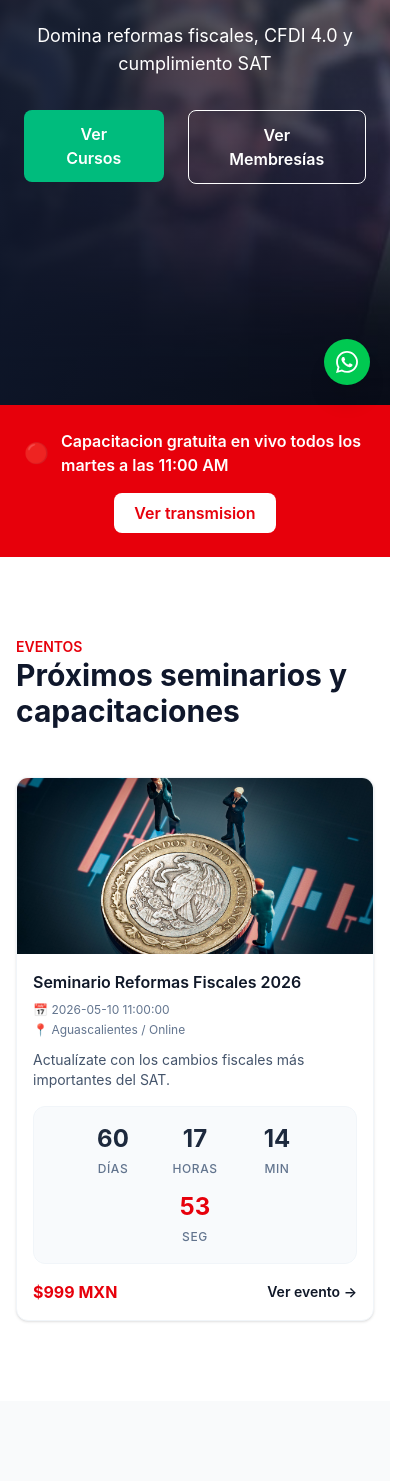
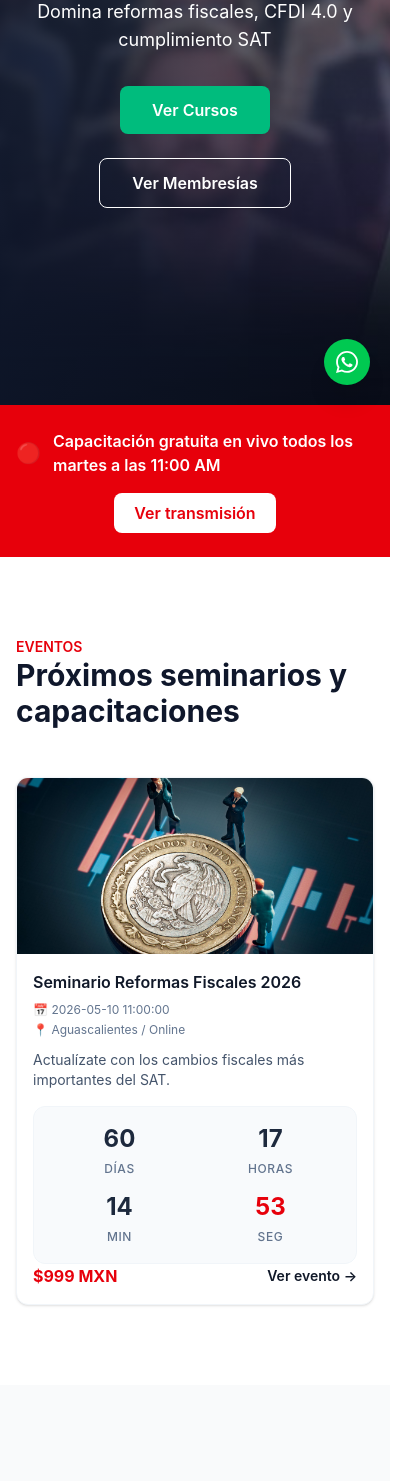
Before and after one commit to alfredo31410-ctrl/cefin-web, a Next.js app: page / in a window 390 px wide. Shown: the part 439-1920 px from the top of the page, 414 px wide, since content can reach past the window. Built offline with nearby package versions, Linux system fonts and the light colour scheme.

Commit message:
refactor home layout, fix grid structure and responsive sections

```diff
--- a/app/page.tsx
+++ b/app/page.tsx
@@ -17,8 +17,11 @@ const eventosDestacados = eventos.filter((e) => e.destacado);
 export default function Home() {
   return (
     <main>
+
       {/* ================= HERO ================= */}
+
       <section className="relative h-screen flex items-center justify-center text-white">
+
         <div
           className="absolute inset-0 bg-cover bg-center"
           style={{ backgroundImage: "url('/Banner.jpeg')" }}
@@ -27,6 +30,7 @@ export default function Home() {
         <div className="absolute inset-0 bg-gradient-to-r from-slate-900/90 via-slate-900/70 to-slate-900/50" />
 
         <div className="relative z-10 text-center max-w-3xl px-6">
+
           <p className="text-sm uppercase tracking-wider text-red-400 font-bold mb-4">
             Capacitación Fiscal Profesional en México
           </p>
@@ -39,46 +43,68 @@ export default function Home() {
             Domina reformas fiscales, CFDI 4.0 y cumplimiento SAT
           </p>
 
-          <div className="flex justify-center gap-6">
-            <a href="cursos">
+          <div className="flex justify-center gap-6 flex-wrap">
+
+            <a href="/cursos">
               <button className="bg-emerald-500 hover:bg-emerald-600 px-8 py-3 rounded-lg font-semibold transition">
                 Ver Cursos
               </button>
             </a>
-            <a href="membresias">
+
+            <a href="/membresias">
               <button className="border border-white px-8 py-3 rounded-lg font-semibold hover:bg-white hover:text-slate-900 transition">
                 Ver Membresías
               </button>
             </a>
+
           </div>
+
         </div>
+
       </section>
 
+
       {/* ================= LIVE SEMANAL ================= */}
+
       <section className="bg-red-600 text-white py-6">
-        <div className="max-w-7xl mx-auto px-6 flex flex-col md:flex-row items-center justify-between gap-4">
+
+        <Container>
+
+          <div className="flex flex-col md:flex-row items-center justify-between gap-4">
+
             <div className="flex items-center gap-3">
+
               <span className="animate-pulse text-xl">🔴</span>
+
               <p className="font-semibold">
-              Capacitacion gratuita en vivo todos los martes a las 11:00 AM
+                Capacitación gratuita en vivo todos los martes a las 11:00 AM
               </p>
+
             </div>
+
             <a
               href="https://youtube.com/@TU-CANAL/live"
               target="_blank"
               className="bg-white text-red-600 px-5 py-2 rounded-lg font-semibold hover:bg-gray-100 transition"
             >
-            Ver transmision
+              Ver transmisión
             </a>
+
           </div>
+
+        </Container>
+
       </section>
+
 
       {/* ================= EVENTOS ================= */}
 
       <section className="py-20 md:py-24 bg-white">
+
         <Container>
-          <div className="flex justify-between items-center mb-12">
-            <div>
+
+          <div className="mb-12">
+
             <p className="text-sm text-red-600 font-semibold uppercase">
               Eventos
             </p>
@@ -86,7 +112,7 @@ export default function Home() {
             <h2 className="text-3xl md:text-4xl font-bold text-slate-900">
               Próximos seminarios y capacitaciones
             </h2>
-            </div>
+
           </div>
 
           <Grid>
@@ -94,39 +120,49 @@ export default function Home() {
               <EventoCard key={evento.id} evento={evento} />
             ))}
           </Grid>
+
         </Container>
+
       </section>
+
+
       {/* ================= MEMBRESIAS ================= */}
+
       <section className="py-24 bg-gray-50" id="membresias">
+
         <Container>
-          <div className="flex justify-between items-center mb-12">
-            <div className="flex justify-between items-center mb-12">
-              <div>
+
+          <div className="mb-12">
+
             <p className="text-sm text-red-600 font-semibold uppercase">
               Membresías
             </p>
+
             <h2 className="text-3xl md:text-4xl font-bold text-slate-900">
               Capacítate con los mejores
             </h2>
+
           </div>
-            </div>
+
           <Grid>
             {membresias.map((membresia) => (
               <MembresiaCard key={membresia.id} membresia={membresia} />
             ))}
           </Grid>
-          </div>
+
         </Container>
+
       </section>
 
-      {/* ================= CAPACITACIONES GRATUITAS ================= */}
+
+      {/* ================= CAPACITACIONES ================= */}
 
       <section className="py-24 bg-slate-50">
+
         <Container>
-          <div className="flex justify-between items-center mb-12">
-            {" "}
-            <div className="flex justify-between items-center mb-12">
-              <div>
+
+          <div className="mb-12">
+
             <p className="text-sm text-red-600 font-semibold uppercase">
               Capacitaciones gratuitas
             </p>
@@ -134,44 +170,65 @@ export default function Home() {
             <h2 className="text-3xl md:text-4xl font-bold text-slate-900">
               Aprende con nuestros lives
             </h2>
+
           </div>
-            </div>
+
           <Grid>
             {blog.slice(0, 3).map((post) => (
               <BlogCard key={post.id} post={post} />
             ))}
           </Grid>
-          </div>
+
         </Container>
+
       </section>
 
+
       {/* ================= TESTIMONIOS ================= */}
+
       <section className="py-24 bg-white">
+
         <Container>
-          <div className="flex justify-between items-center mb-12">
-            {" "}
+
+          <div className="mb-12 text-center">
+
             <p className="text-sm text-red-600 uppercase font-semibold mb-4">
               Testimonios
             </p>
-            <h2 className="text-3xl md:text-4xl font-bold text-slate-900 mb-16">
+
+            <h2 className="text-3xl md:text-4xl font-bold text-slate-900">
               Lo que dicen nuestros alumnos
             </h2>
+
+          </div>
+
           <Grid>
             {testimonios.map((testimonio) => (
               <TestimonioCard key={testimonio.id} testimonio={testimonio} />
             ))}
           </Grid>
-          </div>
+
         </Container>
+
       </section>
 
+
       {/* ================= BENEFICIOS ================= */}
-      <section className="py-20 px-6 max-w-6xl mx-auto text-center">
-        <h2 className="text-3xl font-bold mb-12">
+
+      <section className="py-20">
+
+        <Container>
+
+          <div className="text-center mb-12">
+
+            <h2 className="text-3xl font-bold">
               ¿Por qué estudiar en CEFIN?
             </h2>
 
-        <div className="grid md:grid-cols-3 gap-10">
+          </div>
+
+          <div className="grid md:grid-cols-3 gap-10 text-center">
+
             <div>
               <TrendingUp className="mx-auto mb-4 text-red-600" size={40} />
               <h3 className="text-xl font-semibold mb-4">
@@ -195,8 +252,13 @@ export default function Home() {
               </h3>
               <p>Profesionales con experiencia en el sector fiscal.</p>
             </div>
+
           </div>
+
+        </Container>
+
       </section>
+
     </main>
   );
 }
--- a/components/Countdown.tsx
+++ b/components/Countdown.tsx
@@ -75,8 +75,7 @@ export default function Countdown({ fecha }: Props) {
 
   return (
 
-    <div className="flex flex-wrap items-center justify-center gap-3 md:gap-6 text-center bg-slate-50 p-4 md:p-6 rounded-xl border border-slate-100">
-
+<div className="grid grid-cols-2 md:grid-cols-4 gap-3 md:gap-6 text-center bg-slate-50 p-4 md:p-6 rounded-xl border border-slate-100">
 
       {/* DIAS */}
 
--- a/components/EventoCard.tsx
+++ b/components/EventoCard.tsx
@@ -93,7 +93,7 @@ export default function EventoCard({ evento }: Props) {
 
         {/* COUNTDOWN */}
 
-        <div className="mb-4">
+        <div className="w-full">
           <Countdown fecha={fechaParaCountdown} />
         </div>
 
```
Lines whose indentation alone changed are shown as unchanged.
